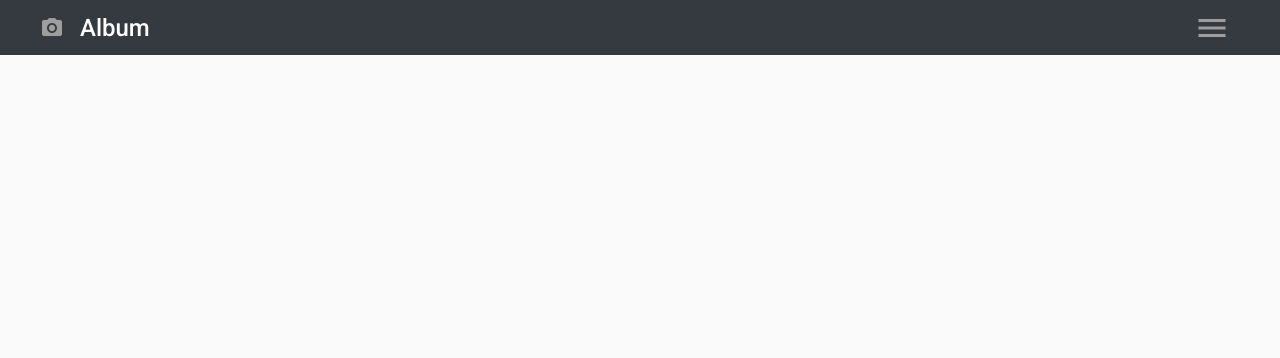
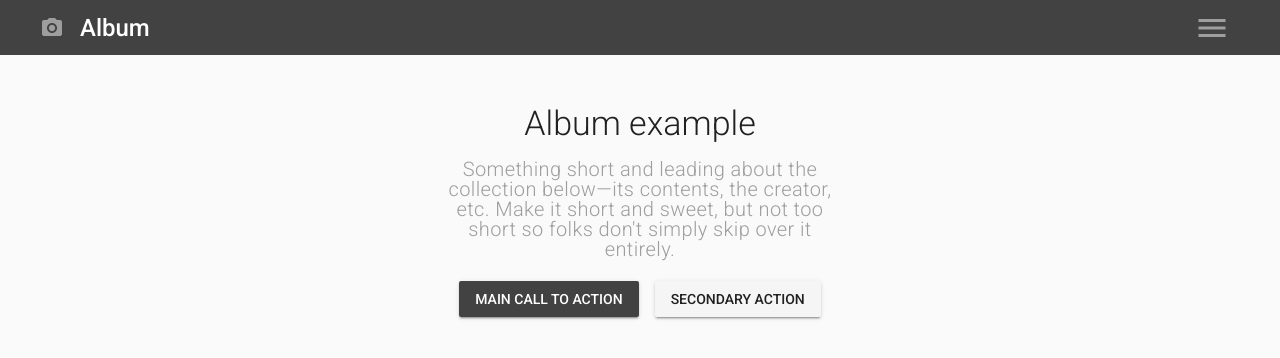
Before and after one commit to kammradt/practicing-webdesign, a Vue app in the folder album-bootstrap-template/: page / in a window 1280 px wide. Shown: the top 358 px of the page. Built offline with nearby package versions, Linux system fonts and the light colour scheme.

Commit message:
:sparkles: - MiddleText component created.

```diff
--- a/album-bootstrap-template/src/App.vue
+++ b/album-bootstrap-template/src/App.vue
@@ -1,15 +1,21 @@
 <template>
   <v-app>
-    <SuperiorToolbar />
+    <v-content>
+      <SuperiorToolbar />
+      <MiddleText />
+    </v-content>
   </v-app>
 </template>
 
 <script>
 import SuperiorToolbar from '@/components/SuperiorToolbar'
+import MiddleText from '@/components/MiddleText'
+
 export default {
   name: 'app',
   components: {
-    SuperiorToolbar
+    SuperiorToolbar,
+    MiddleText
   }
 }
 </script>
--- /dev/null
+++ b/album-bootstrap-template/src/components/MiddleText.vue
@@ -0,0 +1,18 @@
+<template>
+  <v-content>
+    <v-layout align-center justify-center row>
+      <v-flex xs12 text-xs-center mt-5>
+        <p class="font-weight-light display-1">
+          Album example
+        </p>
+        <v-flex xs12 md4 offset-md4>
+          <p class="px-3 title font-weight-light grey--text">
+            Something short and leading about the collection below—its contents, the creator, etc. Make it short and sweet, but not too short so folks don't simply skip over it entirely.
+          </p>
+        </v-flex>
+        <v-btn class="secondary">Main call to action</v-btn>
+        <v-btn >Secondary action</v-btn>
+      </v-flex>
+    </v-layout>
+  </v-content>
+</template>
--- a/album-bootstrap-template/src/components/SuperiorToolbar.vue
+++ b/album-bootstrap-template/src/components/SuperiorToolbar.vue
@@ -4,7 +4,7 @@
       dark
       flat
       height="55"
-      color="#343A40"
+      color="secondary"
     >
       <v-btn flat :ripple='false'>
         <v-icon color="grey" left>photo_camera</v-icon>
--- a/album-bootstrap-template/src/plugins/vuetify.js
+++ b/album-bootstrap-template/src/plugins/vuetify.js
@@ -3,5 +3,5 @@ import Vuetify from 'vuetify'
 import 'vuetify/dist/vuetify.min.css'
 
 Vue.use(Vuetify, {
-  iconfont: 'md',
+  iconfont: 'md'
 })
```
